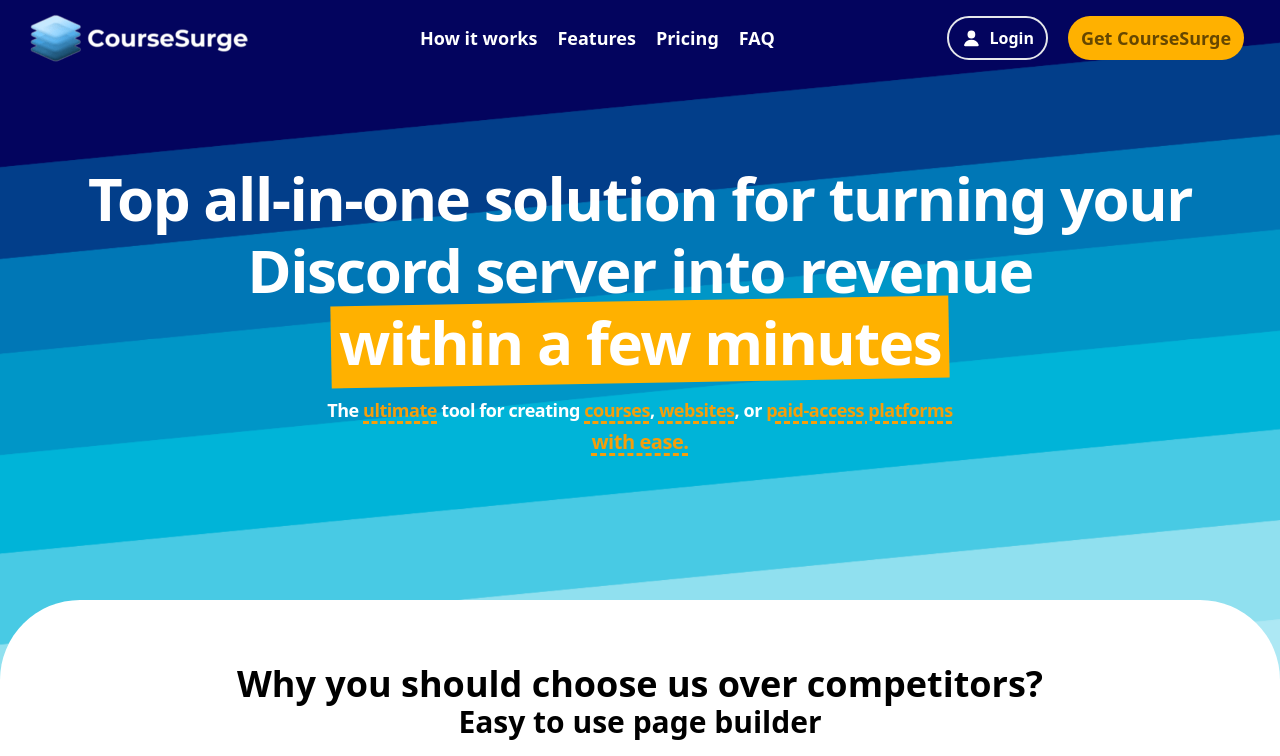
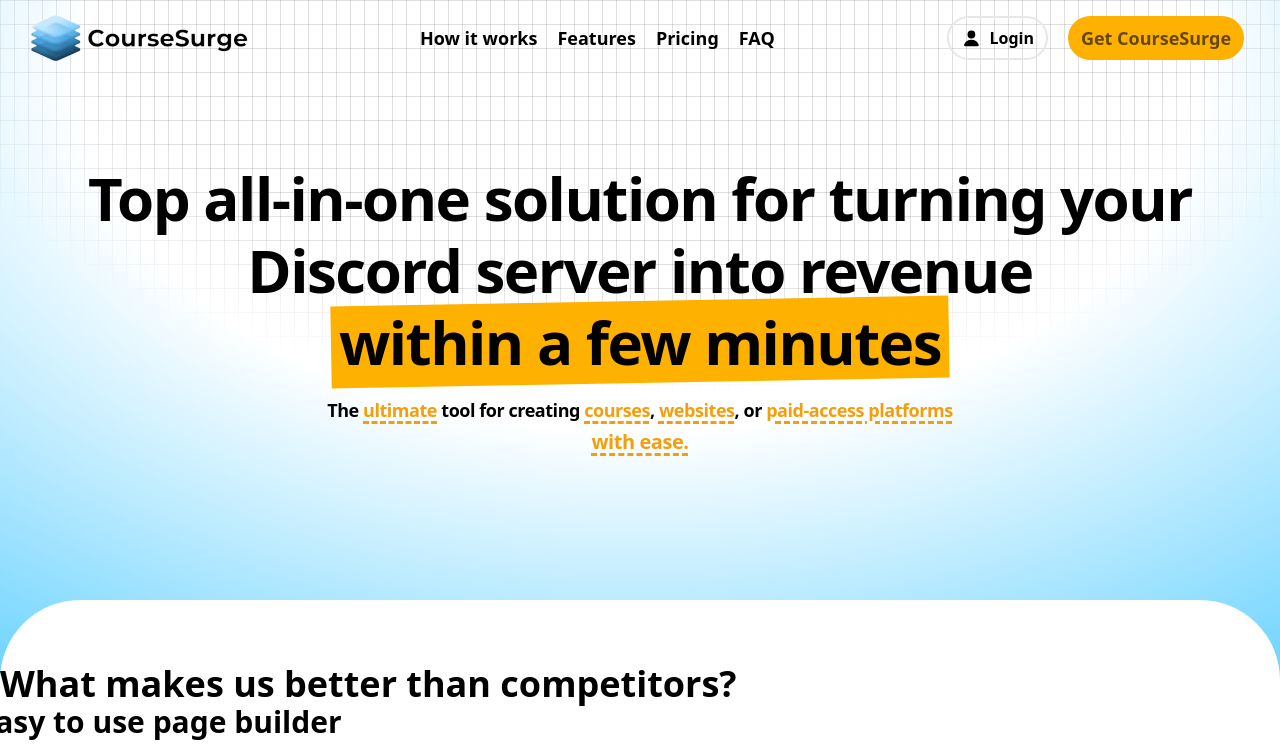
Before and after one commit to parabel1um/LuminousPages, a Next.js app: page / in a window 1280 px wide. Shown: the top 756 px of the page. Built offline with nearby package versions, Linux system fonts and the light colour scheme.

Commit message:
updated background

```diff
--- a/app/page.js
+++ b/app/page.js
@@ -83,17 +83,14 @@
 
   return (
     <main className="flex flex-col items-center justify-between min-h-screen main">
-      <Image
-        src={"/background.png"}
-        width={1920}
-        height={1080}
-        className="fixed z-0 bottom-0 w-screen h-screen"
-      />
+      <div class="fixed bottom-0 h-full w-full bg-[radial-gradient(125%_125%_at_50%_10%,#fff_35%,#00b3ff_100%)]">
+        <div class="absolute inset-0 bg-[linear-gradient(to_right,#4f4f4f2e_1px,transparent_1px),linear-gradient(to_bottom,#4f4f4f2e_1px,transparent_1px)] bg-[size:14px_24px] [mask-image:radial-gradient(ellipse_60%_50%_at_50%_0%,#000_70%,transparent_100%)]"></div>
+      </div>
       <nav className="w-full flex justify-center fixed top-0">
         <div className="max-w-[1300px] flex justify-between w-full gap-5 p-2 px-7">
           <div className="flex items-center">
             <Image
-              src="/CourseSurge-white.png"
+              src="/CourseSurge-black.png"
               width={220}
               height={49}
               alt="CourseSurge Logo"
@@ -101,22 +98,22 @@
           </div>
           <div className="flex gap-5">
             <div className="flex items-center">
-              <Link href="#guide" className="nav-item text-white">
+              <Link href="#guide" className="nav-item">
                 How it works
               </Link>
             </div>
             <div className="flex items-center">
-              <Link href="#features" className="nav-item text-white">
+              <Link href="#features" className="nav-item">
                 Features
               </Link>
             </div>
             <div className="flex items-center">
-              <Link href="#pricing" className="nav-item text-white">
+              <Link href="#pricing" className="nav-item">
                 Pricing
               </Link>
             </div>
             <div className="flex items-center">
-              <Link href="#FAQ" className="nav-item text-white">
+              <Link href="#FAQ" className="nav-item">
                 FAQ
               </Link>
             </div>
@@ -125,7 +122,7 @@
             <div className="flex items-center">
               <button
                 href="/designer/login"
-                className="rounded-full border-2 p-3 text-white font-semibold whitespace-nowrap h-11 inline-flex justify-center items-center gap-[0.5em] transition-all hover:scale-110 hover:text-[#FFB100]"
+                className="rounded-full border-2 p-3 font-semibold whitespace-nowrap h-11 inline-flex justify-center items-center gap-[0.5em] transition-all hover:scale-110 hover:text-[#FFB100]"
               >
                 <svg
                   xmlns="http://www.w3.org/1999/xlink"
@@ -192,7 +189,7 @@
             <div className="flex items-center">
               <button
                 href="/designer/login"
-                className="rounded-full bg-black text-white order-2 p-3 font-semibold whitespace-nowrap h-11 inline-flex justify-center items-center gap-[0.5em] transition-all hover:scale-110 hover:text-[#FFB100]"
+                className="rounded-full bg-black order-2 p-3 font-semibold text-white whitespace-nowrap h-11 inline-flex justify-center items-center gap-[0.5em] transition-all hover:scale-110 hover:text-[#FFB100]"
               >
                 <svg
                   xmlns="http://www.w3.org/1999/xlink"
@@ -221,7 +218,7 @@
       </nav>
 
       <section className="fixed flex-grow flex flex-col items-center justify-center gap-4 bottom-80 top-36">
-        <h1 className="font-extrabold text-white lg:text-6xl text-4xl text-center lg:text-wrap flex flex-col gap-3 tracking-tight">
+        <h1 className="font-extrabold lg:text-6xl text-4xl text-center lg:text-wrap flex flex-col gap-3 tracking-tight">
           <span className="whitespace-nowrap">
             Top all-in-one solution for turning your
           </span>
@@ -232,11 +229,11 @@
           <span>
             <span className="px-2 relative">
               <span className="absolute inset-0 bg-[#FFB100] -rotate-1"></span>
-              <span className="isolate text-white"> within a few minutes</span>
+              <span className="isolate"> within a few minutes</span>
             </span>
           </span>
         </h1>
-        <h1 className="lg:whitespace-nowrap lg:text-lg text-base font-bold mt-2 tracking-tight text-white">
+        <h1 className="lg:whitespace-nowrap lg:text-lg text-base font-bold mt-2 tracking-tight">
           <span className="flex flex-col gap-1 text-center">
             <span>
               The <span className="underlined-element">ultimate</span> tool for
@@ -254,13 +251,12 @@
       </section>
       <section
         id="second-section"
-        className="absolute top-3/4 flex flex-col items-center bg-white w-full pb-96 rounded-t-[80px]"
+        className="absolute top-3/4 bg-white w-full pb-96 rounded-t-[80px]"
       >
-        <div>
+        <div className="max-w-[1300px] flex flex-col w-full self-center">
           <h1 className="font-semibold text-4xl mt-16">
-            Why you should choose us over competitors?
+            What makes us better than competitors?
           </h1>
-        </div>
           <div className="w-80 flex flex-col items-center gap-4">
             <h1 className="font-semibold lg:text-3xl text-xl whitespace-nowrap">
               Easy to use page builder
@@ -278,6 +274,7 @@
               other types of content, we've got you covered.
             </h1>
           </div>
+        </div>
       </section>
     </main>
   );
--- a/styles/global.css
+++ b/styles/global.css
@@ -5,7 +5,7 @@
 @tailwind utilities;
 
 .main {
-  @apply flex min-h-screen flex-col items-center justify-between bg-gradient-to-br from-[#86cdfc] via-[#39adfa] to-gray-100 w-full h-full absolute top-0;
+  @apply flex min-h-screen flex-col items-center justify-between w-full h-full absolute top-0;
 }
 
 .nav-item {
```
Also changed, not shown: public/CourseSurge-white.png (deleted), public/background.png (deleted). Lines whose indentation alone changed are shown as unchanged.
